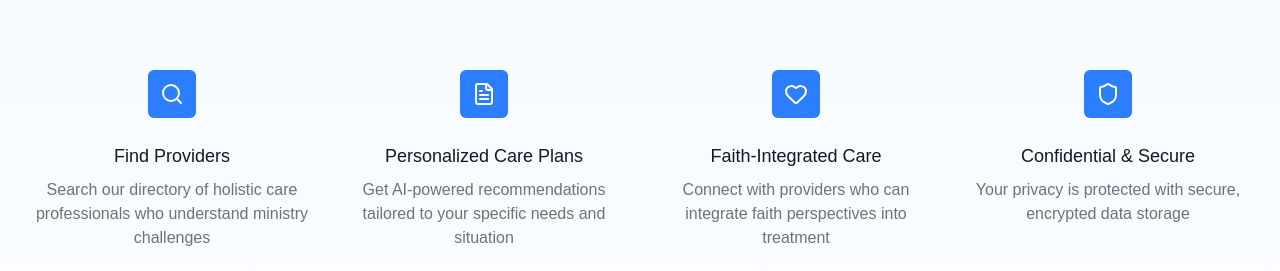
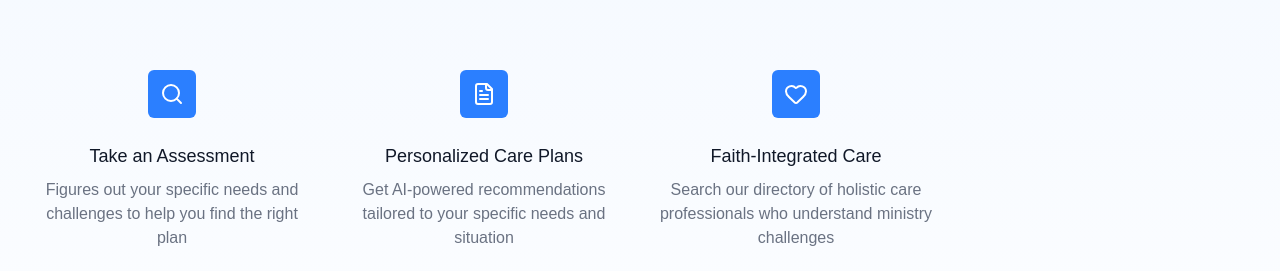
Before and after one commit to rich311/LeaderCare, a Next.js app: page / in a window 1280 px wide. Shown: the part 529-800 px from the top of the page. Built offline with nearby package versions, Linux system fonts and the light colour scheme; no server answers.

Commit message:
change home page verbiage

```diff
--- a/src/app/page.tsx
+++ b/src/app/page.tsx
@@ -40,9 +40,9 @@ export default async function Home() {
               <div className="flex items-center justify-center h-12 w-12 rounded-md bg-blue-500 text-white mx-auto">
                 <Search className="h-6 w-6" />
               </div>
-              <h3 className="mt-6 text-lg font-medium text-gray-900">Find Providers</h3>
+              <h3 className="mt-6 text-lg font-medium text-gray-900">Take an Assessment</h3>
               <p className="mt-2 text-base text-gray-500">
-                Search our directory of holistic care professionals who understand ministry challenges
+                Figures out your specific needs and challenges to help you find the right plan
               </p>
             </div>
 
@@ -62,17 +62,7 @@ export default async function Home() {
               </div>
               <h3 className="mt-6 text-lg font-medium text-gray-900">Faith-Integrated Care</h3>
               <p className="mt-2 text-base text-gray-500">
-                Connect with providers who can integrate faith perspectives into treatment
-              </p>
-            </div>
-
-            <div className="text-center">
-              <div className="flex items-center justify-center h-12 w-12 rounded-md bg-blue-500 text-white mx-auto">
-                <Shield className="h-6 w-6" />
-              </div>
-              <h3 className="mt-6 text-lg font-medium text-gray-900">Confidential & Secure</h3>
-              <p className="mt-2 text-base text-gray-500">
-                Your privacy is protected with secure, encrypted data storage
+                Search our directory of holistic care professionals who understand ministry challenges
               </p>
             </div>
           </div>
```
